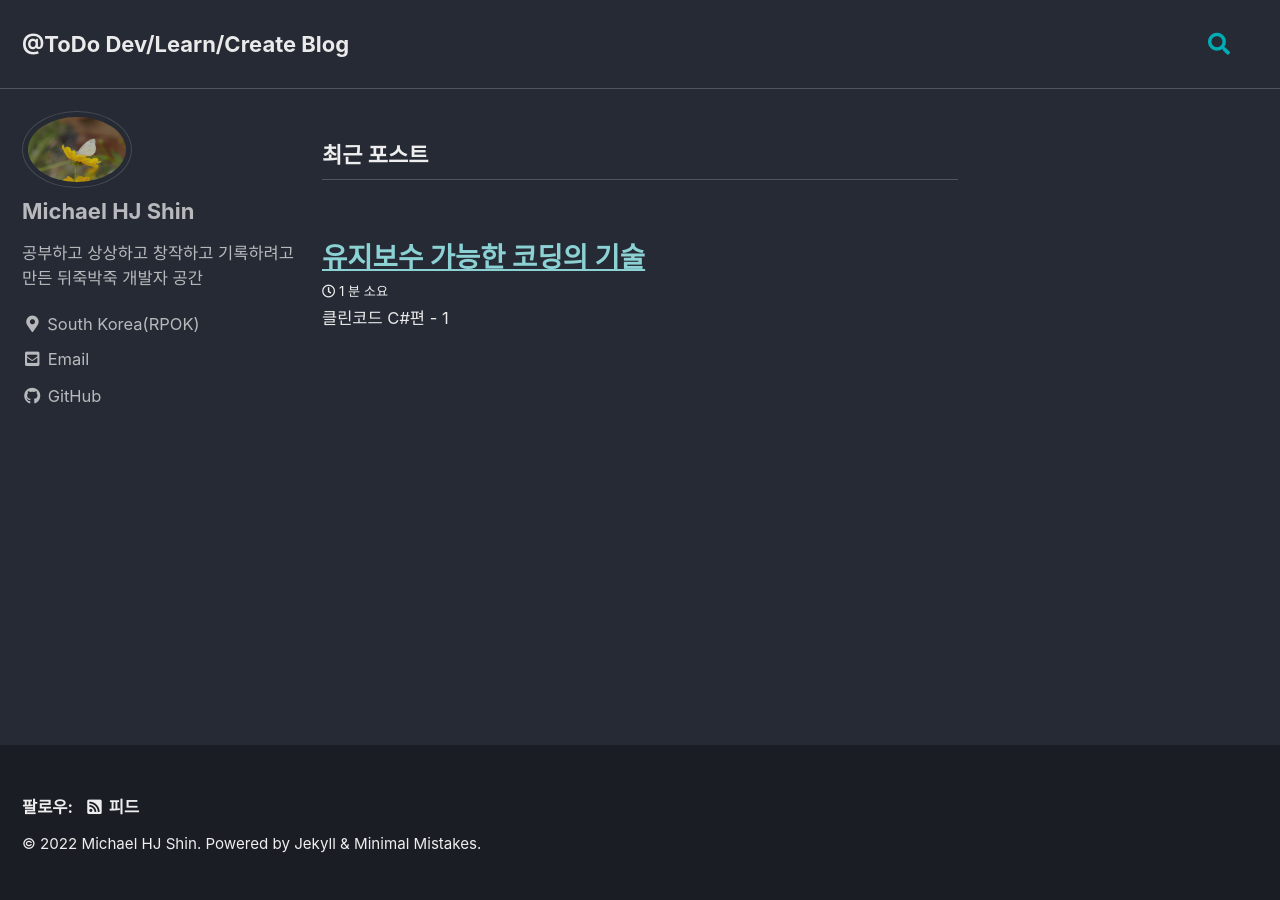
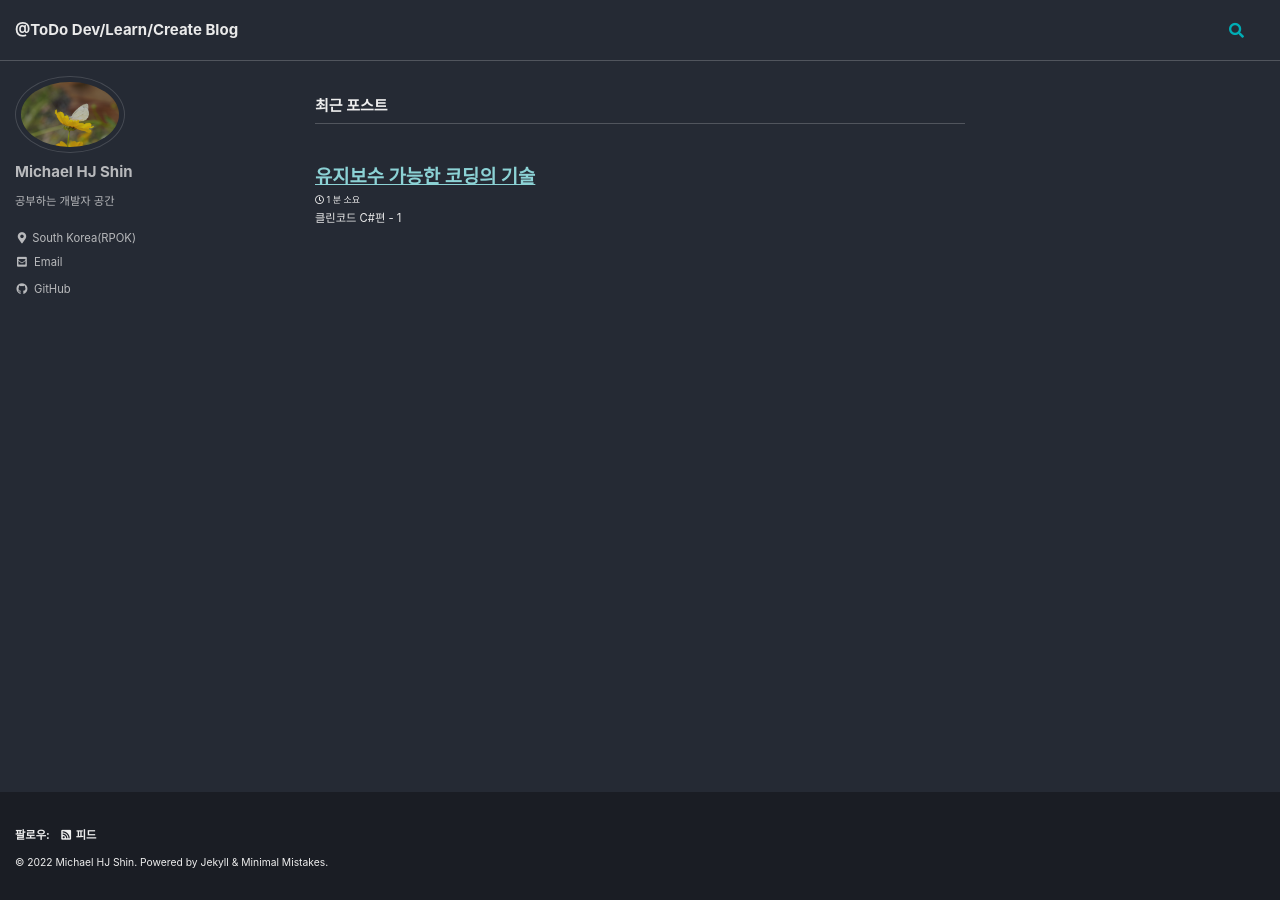
Before and after one commit to MichaelHjShin/MichaelHjShin.github.io, a Jekyll site: the page built from index.html, in a window 1280 px wide. Built offline with Jekyll 4.4.1, drawn with Linux system fonts in a browser that asks for light colours; cached includes are drawn as plain includes; the list of posts is cut into pages by our own code.

Commit message:
Add 2022-06-07 post
- edit font
- edit image link

```diff
--- a/_config.yml
+++ b/_config.yml
@@ -104,7 +104,7 @@ analytics:
 author:
   name             : "Michael HJ Shin"
   avatar           : "/assets/images/my_profile_butterfly.jpg" # path of avatar image, e.g. "/assets/images/bio-photo.jpg"
-  bio              : "공부하고 상상하고 창작하고 기록하려고 만든 뒤죽박죽 개발자 공간"
+  bio              : "공부하는 개발자 공간"
   location         : "South Korea(RPOK)"
   email            : #micahelhjshin@gmail.com
   links:
--- a/_sass/minimal-mistakes/_reset.scss
+++ b/_sass/minimal-mistakes/_reset.scss
@@ -8,18 +8,18 @@ html {
   /* apply a natural box layout model to all elements */
   box-sizing: border-box;
   background-color: $background-color;
-  font-size: 16px;
+  font-size: 12px;
 
   @include breakpoint($medium) {
-    font-size: 18px;
+    font-size: 12px;
   }
 
   @include breakpoint($large) {
-    font-size: 20px;
+    font-size: 13px;
   }
 
   @include breakpoint($x-large) {
-    font-size: 22px;
+    font-size: 15px;
   }
 
   -webkit-text-size-adjust: 100%;
```
Also changed, not shown: _posts/2022-06-07-cleancode_001.md (+3 -1 lines).
